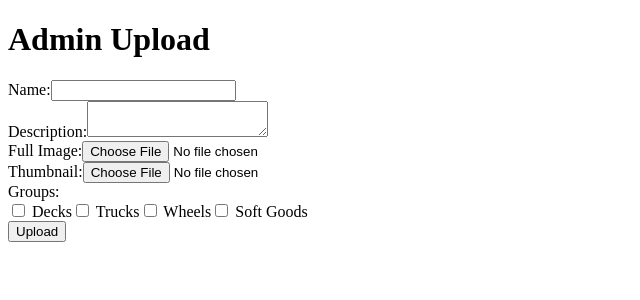
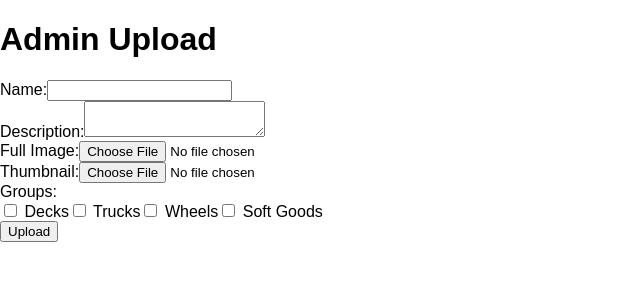
Before and after one commit to SirManley/sk8-react, a React (Create React App) app: page /admin in a window 1280 px wide. Shown: the top 300 px of the page, without its empty margins (0-640 px from the left). Built offline with nearby package versions, Linux system fonts and the light colour scheme.

Commit message:
fix broken styles

```diff
--- a/src/index.css
+++ b/src/index.css
@@ -1,4 +1,4 @@
-/ File: src/index.css
+/* File: src/index.css
 /* =====================================================
    Global Styles
 ===================================================== */
```
